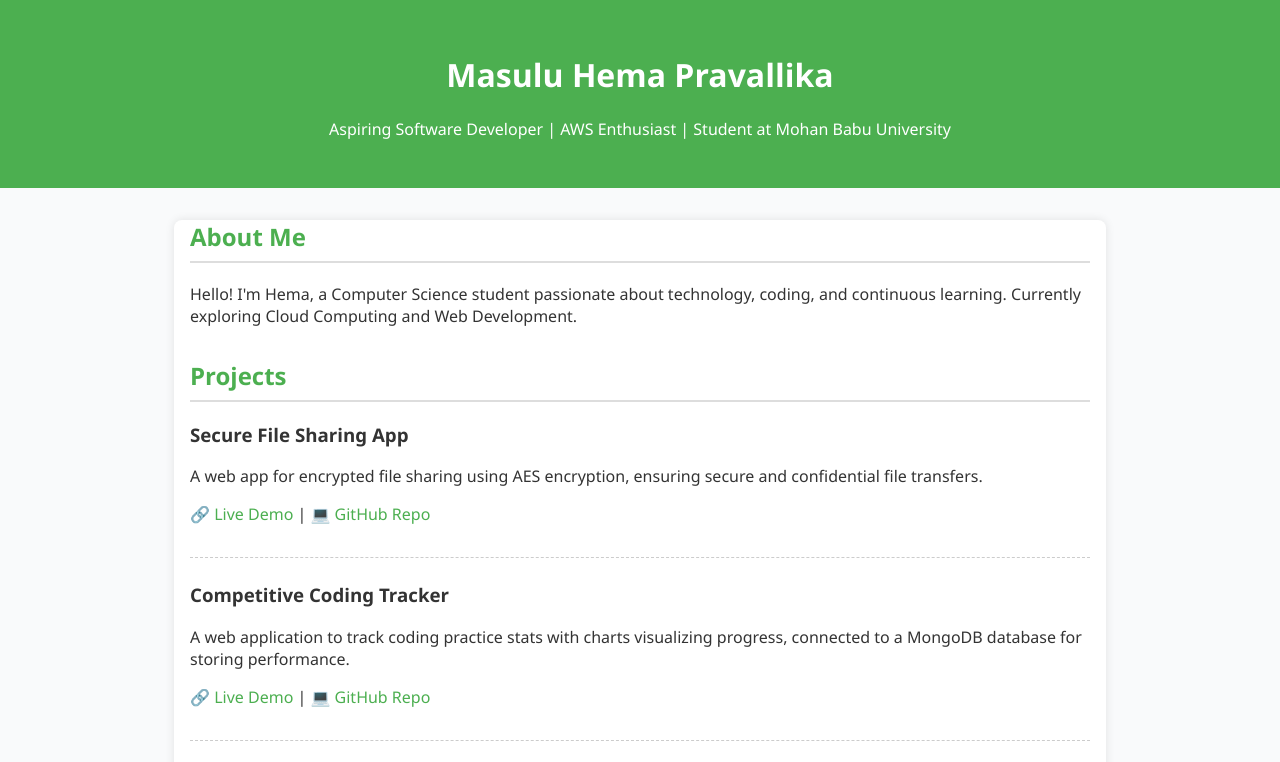
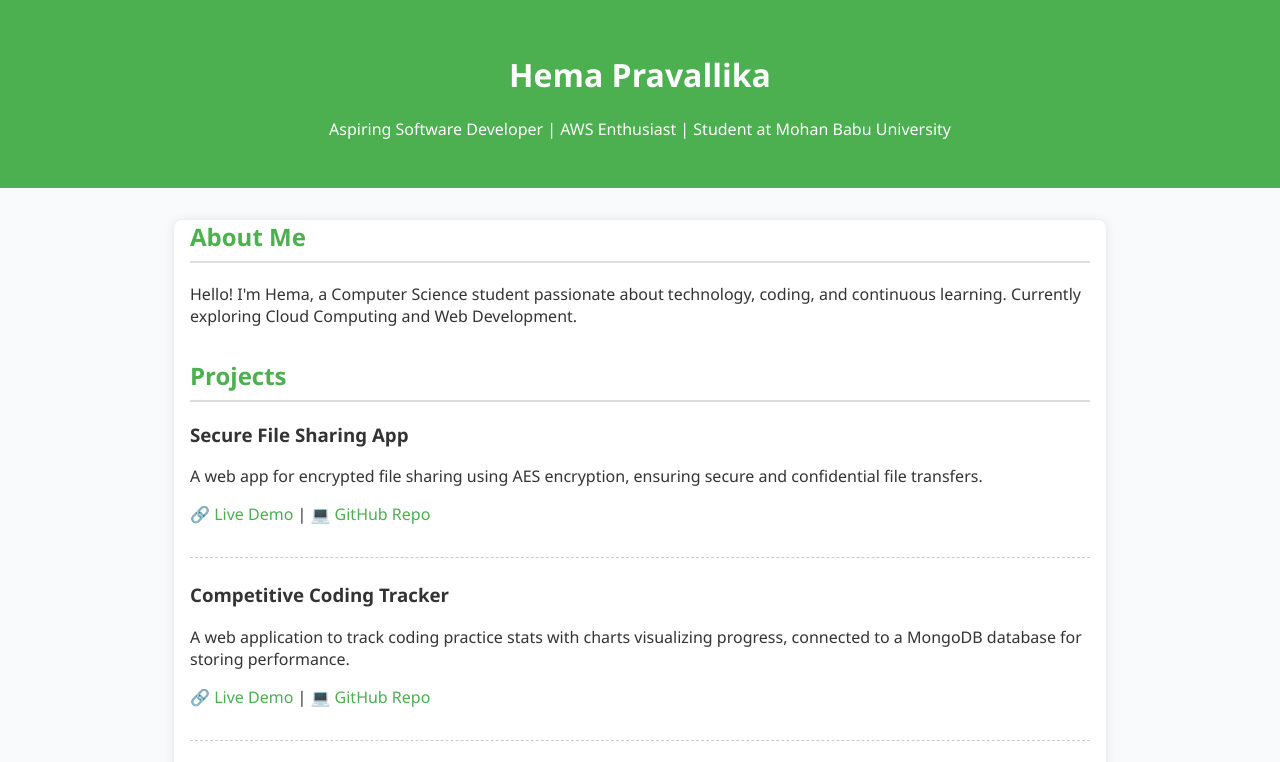
Before and after one commit to hemapravallika24/hemapravallika-portfolio, a plain HTML site: page index.html in a window 1280 px wide. Shown: the top 762 px of the page. Drawn offline with Linux system fonts and the light colour scheme.

Commit message:
Update index.html with final changes

```diff
--- a/index.html
+++ b/index.html
@@ -57,7 +57,7 @@
 
 <body>
   <header>
-    <h1>Masulu Hema Pravallika</h1>
+    <h1>Hema Pravallika</h1>
     <p>Aspiring Software Developer | AWS Enthusiast | Student at Mohan Babu University</p>
   </header>
 
```
